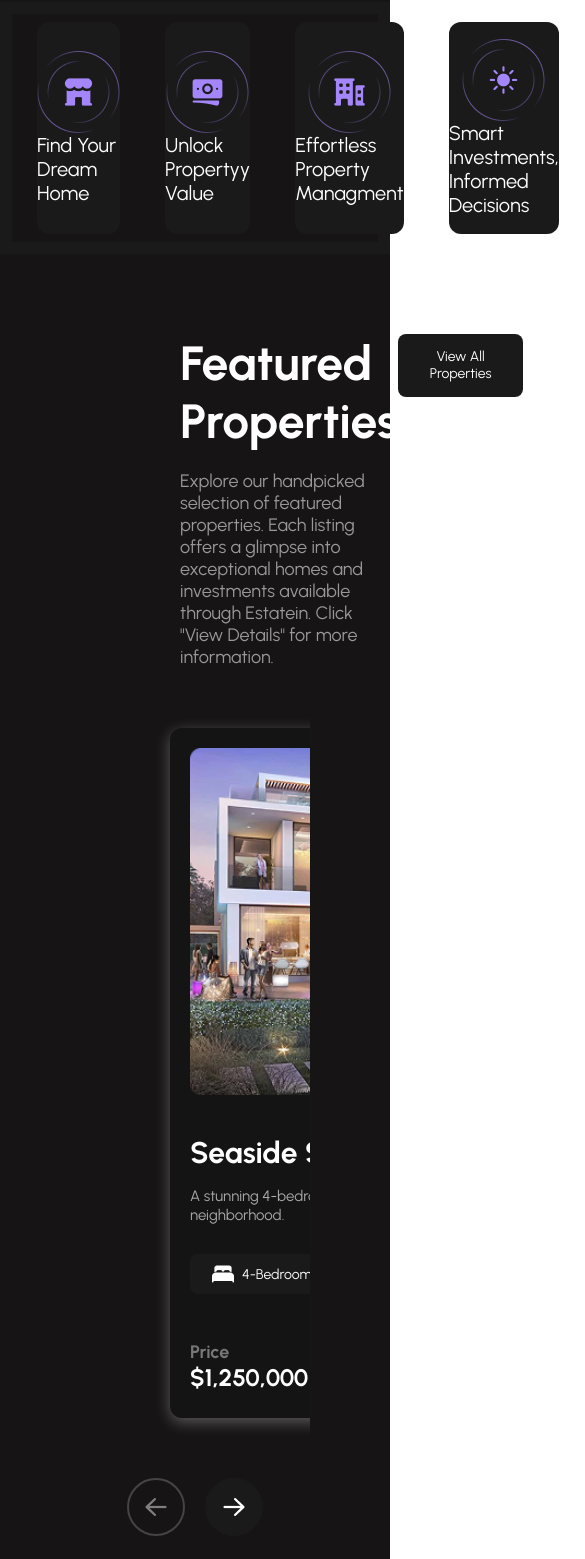
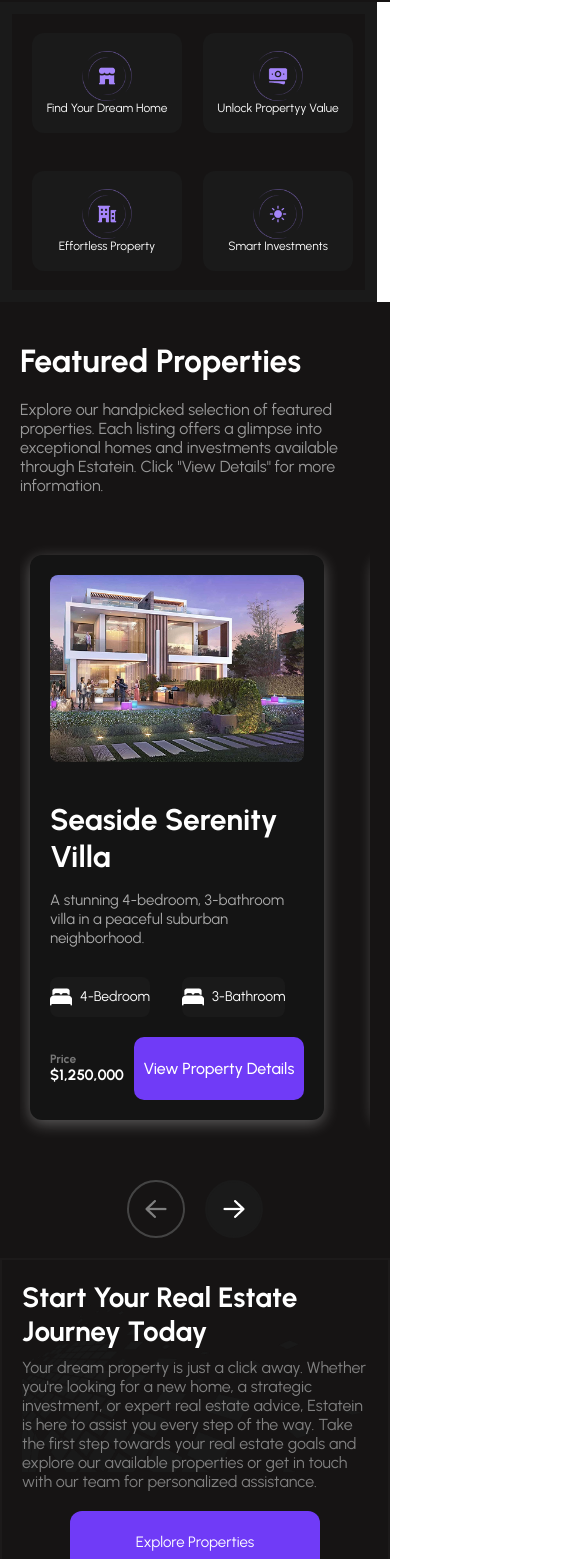
Before and after one commit to Tolordava5/Estetaein, a Vue app: page / in a window 390 px wide. Shown: the part 1074-2633 px from the top of the page, 585 px wide, since content can reach past the window. Built offline with nearby package versions, Linux system fonts and the light colour scheme.

Commit message:
finall responsive

```diff
--- a/src/Components/Footer.vue
+++ b/src/Components/Footer.vue
@@ -65,5 +65,59 @@
     color: white;
     font-size: 15px;
 }
+@media screen and (max-width: 600px) {
+  .Footer_intro {
+    flex-direction: column;
+    width: 100%;
+    height: auto;
+    padding: 20px;
+    text-align:flex-start ;
+    gap: 20px;
+    height: fit-content;
+  }
+
+  .Footer_intro div:first-child img {
+    display: flex;
+    flex-direction:column;
+    width: 340px;
+    position: absolute;
+  }
+
+  .Footer_intro h2 {
+    padding: 0;
+    font-size: 28px;
+  }
+
+  .Footer_intro p {
+    position: relative;
+    display: flex;
+    text-align: start;
+    padding: 0 ;
+    font-size: 16px;
+    top: 10px;
+  }
+
+  .Footer_intro div:nth-child(2) {
+    position: static;
+    display: flex;
+    flex-direction: column;
+    align-items: center;
+    gap: 10px;
+    position: relative;;
+  }
+
+  .Footer_intro div:nth-child(2) img {
+   display: none;
+
+  }
+
+  .Footer_intro div:nth-child(2) button {
+    margin: 0;
+    width: 100%;
+    max-width: 250px;
+    margin-top: 10px;
+  }
+}
+
 
 </style>
--- a/src/Components/Midl.vue
+++ b/src/Components/Midl.vue
@@ -72,8 +72,7 @@
   display: flex;
   justify-content: space-between;
   align-items: start;
-  margin-left: 100px;
-
+  padding-left: 100px;
 }
 
 .intro-text {
@@ -86,7 +85,6 @@
 .intro h2 {
   font-size: 48px;
   color: white;
-  margin: 0;
 }
 
 .intro p {
@@ -237,6 +235,78 @@
   background-color: #1a1a1a;
   border: 2px solid #1a1a1a;
 }
+@media screen and (max-width: 600px) {
+  .featured-section {
+    padding: 20px;
+  }
+
+  .intro {
+    flex-direction: column;
+    align-items: flex-start;
+    padding-left: 0;
+  }
+
+  .intro-text {
+    margin-top: 20px;
+    margin-right: 0;
+    background: none;
+  }
+
+  .intro h2 {
+    font-size: 32px;
+  }
+
+  .intro p {
+    font-size: 16px;
+  }
+
+  .view-all-btn {
+    display: none;
+  }
+
+  .property-slider {
+    display: flex;
+    margin-left: 0;
+    gap: 40px;
+  }
+
+  .property-card {
+
+    width: calc(100% - 20px);
+    margin-left: 0px;
+    height: auto;
+    margin-left: 10px;
+  }
+
+  .icons {
+    display: grid;
+    grid-template-columns: 1fr 1fr;
+    gap: 10px;
+  }
+  .icon-detail{
+    width:max-content;
+  }
+  .icon-detail:nth-child(3){
+    display: none;
+  }
+
+  .details-btn {
+    width: 100%;
+  }
+  .price-info h4 {
+  font-size:12px;
+}
+ .price-info{
+  margin-right: 10px;
+ }
+.price-info h5 {
+  font-size: 15px;
+}
+.details-btn {
+  width: 170px;
+}
+
+}
 
 </style>
 
--- a/src/Components/News.vue
+++ b/src/Components/News.vue
@@ -29,6 +29,30 @@
     margin-left: 25px;
     font-size: 20px;
 }
+
+  @media screen and (max-width:600px){
+  .news{
+    display: grid;
+    grid-template-columns: 1fr 1fr;
+    width: max-content !important;
+    padding-right:12px;
+    height: 300px;
+    gap:1px !important;
+  }
+  .news div{
+    display: flex;
+    width: 150px;
+    height: 100px;
+    margin-left:20px ;
+  }
+  .news div img{
+    width: 50px;
+    height: 50px;
+  }
+  .news div p{
+    font-size: 12px;
+  }
+}
 </style>
 
 
@@ -48,11 +72,11 @@ const news = ref([
   },
   {
     image:"apart.png",
-    text: "Effortless Property Managment",
+    text: "Effortless Property",
   },
   {
     image:"sun.png",
-    text:"Smart Investments, Informed Decisions"
+    text:"Smart Investments"
   }
 ])
 </script>
```
Also changed, not shown: 1 other file (tests, documents, lock files or other folders).
